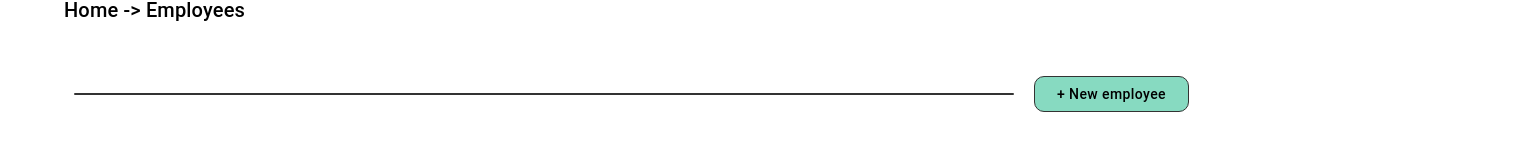
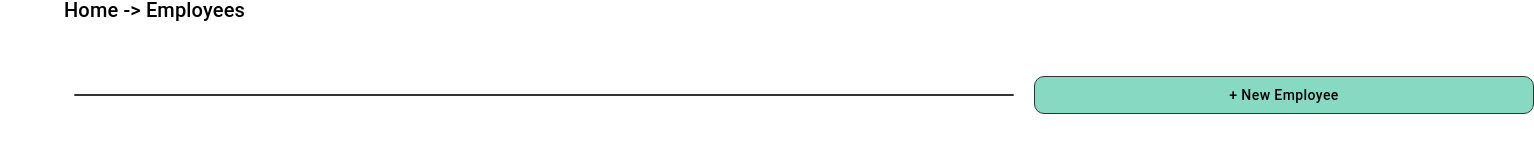
Before and after one commit to CluelessBiker/quint-mui, a React (Create React App) app in the folder my-app/: page /employees in a window 1280 px wide. Shown: the part 117-277 px from the top of the page, 1534 px wide, since content can reach past the window. Built offline with nearby package versions, Linux system fonts and the light colour scheme.

Commit message:
Import addproducts component into employee page

```diff
--- a/my-app/src/pages/EmployeesPage.tsx
+++ b/my-app/src/pages/EmployeesPage.tsx
@@ -1,6 +1,7 @@
 import { Container, Grid, Typography } from '@mui/material'
 import HRLine from '../modules/common/components/HRLine'
-import SiteButtons from '../modules/common/components/SiteButtons'
+// import SiteButtons from '../modules/common/components/SiteButtons'
+import ModalAddProduct from '../modules/modals/components/ModalAddProduct'
 import ProductsTable from '../modules/tables/components/ProductsTable'
 
 const EmployeesPage = () => {
@@ -29,7 +30,8 @@ const EmployeesPage = () => {
                     <HRLine />
                 </Grid>
                 <Grid item xs={2}  sx={{ padding: '0 10px' }}>
-                    <SiteButtons path="/" name="+ New employee" bgcolor="87DAC1"/>
+                    {/* <SiteButtons path="/" name="+ New employee" bgcolor="87DAC1"/> */}
+                    <ModalAddProduct />
                 </Grid>
             </Grid>
 
```
